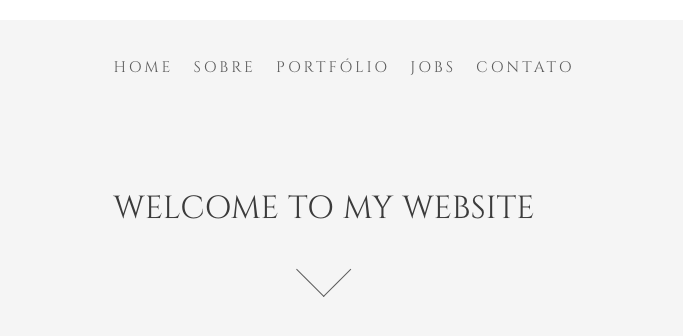
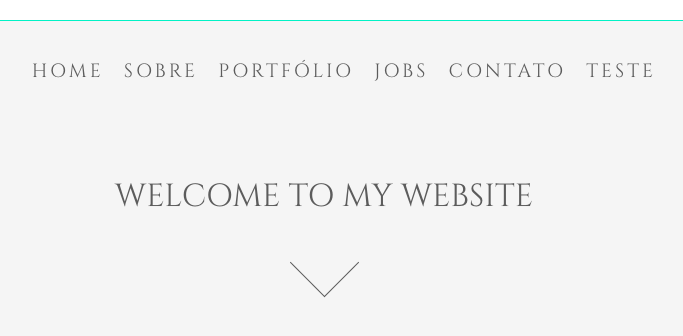
Before and after one commit to rmneves92/portfolio, a plain HTML site: page index.html in a window 1280 px wide. Shown: the whole page, without its empty margins (316-999 px from the left). Drawn offline with Linux system fonts and the light colour scheme.

Commit message:
ajustando css, adicionando linha acima do header

```diff
--- a/index.html
+++ b/index.html
@@ -7,41 +7,29 @@
     <link rel="stylesheet" type="text/css" href="src/css/normalize.css">
 </head>
 <body>
-    <div class="page-border">
-            <header class="header">
-                <nav>
-                    <ul>
-                        <li><a  href="#">Home</a></li>
-                        <li><a  href="#">Sobre</a></li>
-                        <li><a  href="#">Portfólio</a></li>
-                        <li><a  href="#">Jobs</a></li>
-                        <li><a  href="#">Contato</a></li>
-                    </ul>
-                </nav>
-            </header>
+    <div id="wrap">
+        <header id="header">
+            <nav class="navbar">
+                <ul class="lista flex flex-center">
+                    <li><a class="item-menu fonte-padrao" href="#">Home</a></li>
+                    <li><a class="item-menu fonte-padrao" href="#">Sobre</a></li>
+                    <li><a class="item-menu fonte-padrao" href="#">Portfólio</a></li>
+                    <li><a class="item-menu fonte-padrao" href="#">Jobs</a></li>
+                    <li><a class="item-menu fonte-padrao" href="#">Contato</a></li>
+                    <li><a class="item-menu fonte-padrao" href="#">Teste</a></li>
+                </ul>
+            </nav>
+        </header>
 
-            <main>
-                <p>WELCOME TO MY WEBSITE</p>
-                <a class="teste "href="#"> <i class="arrow down"></i></a>
-            </main>
+        <div class="destaque flex flex-column flex-center">
+            <p class="titulo-principal">WELCOME TO MY WEBSITE</p>
+            <i class="arrow down"></i></a>
+        </div>
+
 
     </div>
 
 
-
-
-
-    <!--footer class="footer">
-        <nav>
-            <ul>
-                <li><a  href="#">Footer 1</a></li>
-                <li><a  href="#">Footer 2</a></li>
-                <li><a  href="#">Footer 3</a></li>
-                <li><a  href="#">Footer 4</a></li>
-                <li><a  href="#">Footer 5</a></li>
-            </ul>
-        </nav>
-    </footer-->
 
 
     <script type="text/javascript" src="src/js/jquery-3.3.1.js" charset="utf-8"></script>
--- a/src/css/header.css
+++ b/src/css/header.css
@@ -1,14 +1,32 @@
-/** HEADER **/
+/** DISPLAY FLEX **/
 
-.display-flex-column{
+.flex{
     display: flex;
+}
+
+.flex-column{
     flex-direction: column;
 }
 
+.flex-center{
+    justify-content: center;
+    align-items: center;
+}
+
+/** FONTE **/
+
+.fonte-padrao{
+    color: #5c5c5c;
+    letter-spacing: 3px;
+}
+
+
+
+/** HEADER **/
 
 body{
-    font-size: 0.8rem;
-    word-spacing: 1px;
+
+
     line-height: 26px;
     font-family: "Cinzel-Regular", "Arial", sans-serif;
     font-weight: lighter;
@@ -20,55 +38,48 @@ body{
 
 }
 
-.page-border{
+#wrap{
     background: #F5F5F5;
     height: 100%;
     margin: 20px;
-
-
 }
 
 
-.header ul{
+.lista{
     list-style: none;
-    display: flex;
-    justify-content: center;
 }
 
 
-.header{
+#header{
     height: 100px;
     width: 100%;
     padding: 20px 0;
-    letter-spacing: 3px;
-}
-
-.header a{
-    text-transform: uppercase;
-    text-decoration: none;
+    border-top: 1px solid rgb(2, 242, 198);
 }
 
 
-.header a {
-    color: #5c5c5c;
+.item-menu {
     font-size: 1.2em;
     text-decoration: none;
     position: relative;
     text-transform: uppercase;
+    text-transform: uppercase;
+    text-decoration: none;
+    word-spacing: 1px;
 }
 
-.header li+li{
+#header li+li{
     margin-left: 20px;
 }
 
-.header a:before {
+.item-menu:before {
     content: "";
     position: absolute;
     width: 100%;
     height:1px;
     bottom: 0;
     left: 0;
-    background-color:rgb(2, 242, 198);;
+    background-color:rgb(2, 242, 198);
     visibility: hidden;
     -webkit-transform: scaleX(0);
     transform: scaleX(0);
@@ -76,34 +87,31 @@ body{
     transition: all 0.3s ease-in-out 0s;
 }
 
-.header a:hover {
+.item-menu:hover {
     opacity: 1 !important;
     color: rgb(2, 242, 198);
     transition-duration: 0.8s;
 
 }
 
-.header a:hover:before {
+.item-menu:hover:before {
     visibility: visible;
     -webkit-transform: scaleX(1);
     transform: scaleX(1);
 }
 
-.header a:before {
+.item-menu:before {
     bottom: -2px;
 }
 
-
 .arrow{
-
     content: "";
     display: inline-block;
     width: 3em;
     height: 3em;
-    border-right: 1px solid #5c5c5c;;
-    border-bottom: 1px solid #5c5c5c;;
+    border-right: 1px solid #5c5c5c;
+    border-bottom: 1px solid #5c5c5c;
     transform: rotate(45deg);
-
     cursor: pointer;
     transition: 0.3s;
 }
@@ -113,23 +121,35 @@ body{
     border-right: 1px solid rgb(2, 242, 198);
     border-bottom: 1px solid rgb(2, 242, 198);
     transition: 0.3s;
+}
+
+
+
+
+.titulo-principal{
+    display: none;
+    text-transform: uppercase;
+    font-size: 2rem;
+    color: #5c5c5c;
+}
+
+
+
+.destaque {
+    animation: MoveUpDown 1.5s linear infinite;
+    position: relative;
+
 
 }
 
-
-main{
-    display: flex;
-    justify-content: center;
-    flex-direction: column;
-    align-items: center;
+@keyframes MoveUpDown {
+    0% {
+        bottom: 0;
+    }
+    50% {
+        bottom: 20px;
+    }
+    100% {
+        bottom: 0;
+    }
 }
-
-p{
-    display: none;
-    text-transform: uppercase;
-    font-size: 2rem;
-}
-
-.teste{
-
-}
--- a/src/js/main.js
+++ b/src/js/main.js
@@ -1,6 +1,72 @@
 $(function(){
 
-    $("p, .teste").fadeIn(2000);
+    $(".titulo-principal, .teste").fadeIn(2000);
 
     $(".teste").delay(1000).animate({top: "100px"});
 })
+
+
+
+/* =============================
+var colors = new Array(
+    [62,35,255],
+    [60,255,60],
+    [255,35,98],
+    [45,175,230],
+    [255,0,255],
+    [255,128,0]);
+
+  var step = 0;
+  //color table indices for:
+  // current color left
+  // next color left
+  // current color right
+  // next color right
+  var colorIndices = [0,1,2,3];
+
+  //transition speed
+  var gradientSpeed = 0.002;
+
+  function updateGradient()
+  {
+
+    if ( $===undefined ) return;
+
+  var c0_0 = colors[colorIndices[0]];
+  var c0_1 = colors[colorIndices[1]];
+  var c1_0 = colors[colorIndices[2]];
+  var c1_1 = colors[colorIndices[3]];
+
+  var istep = 1 - step;
+  var r1 = Math.round(istep * c0_0[0] + step * c0_1[0]);
+  var g1 = Math.round(istep * c0_0[1] + step * c0_1[1]);
+  var b1 = Math.round(istep * c0_0[2] + step * c0_1[2]);
+  var color1 = "rgb("+r1+","+g1+","+b1+")";
+
+  var r2 = Math.round(istep * c1_0[0] + step * c1_1[0]);
+  var g2 = Math.round(istep * c1_0[1] + step * c1_1[1]);
+  var b2 = Math.round(istep * c1_0[2] + step * c1_1[2]);
+  var color2 = "rgb("+r2+","+g2+","+b2+")";
+
+   $('#gradient').css({
+     background: "-webkit-gradient(linear, left top, right top, from("+color1+"), to("+color2+"))"}).css({
+      background: "-moz-linear-gradient(left, "+color1+" 0%, "+color2+" 100%)"});
+
+    step += gradientSpeed;
+    if ( step >= 1 )
+    {
+      step %= 1;
+      colorIndices[0] = colorIndices[1];
+      colorIndices[2] = colorIndices[3];
+
+      //pick two new target color indices
+      //do not pick the same as the current one
+      colorIndices[1] = ( colorIndices[1] + Math.floor( 1 + Math.random() * (colors.length - 1))) % colors.length;
+      colorIndices[3] = ( colorIndices[3] + Math.floor( 1 + Math.random() * (colors.length - 1))) % colors.length;
+
+    }
+  }
+
+  setInterval(updateGradient,10);
+
+  */
```
